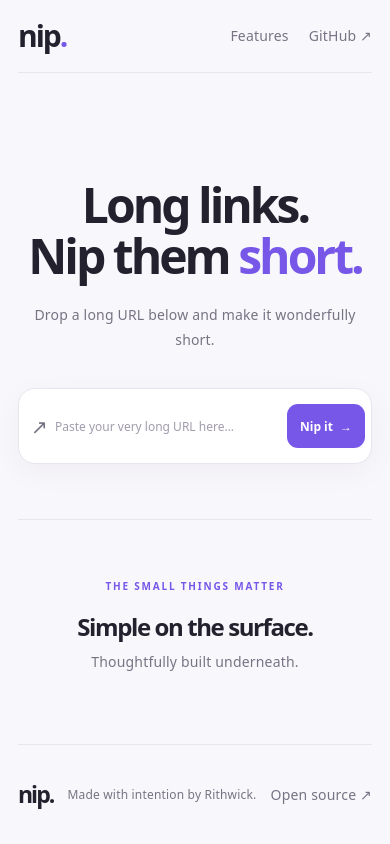
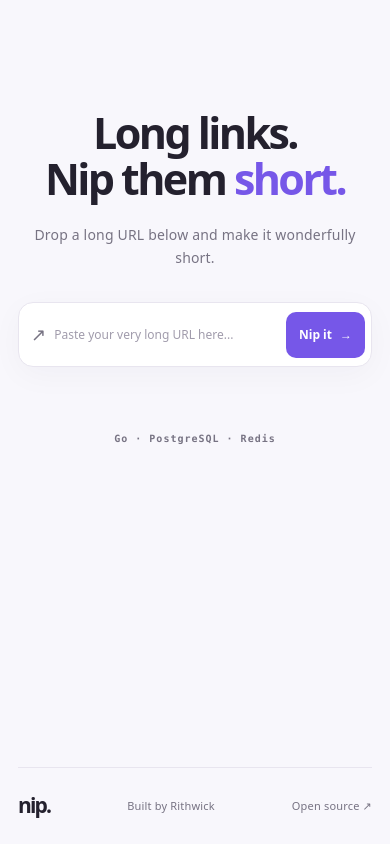
Before and after one commit to Dunkrick/url-shortener, a React (Vite) app in the folder frontend/: page / in a window 390 px wide. Built offline with nearby package versions, Linux system fonts and the light colour scheme.

Commit message:
fix: update the page to be minimal and functional

```diff
--- a/frontend/src/App.css
+++ b/frontend/src/App.css
@@ -1,88 +1,32 @@
 .page {
-  width: min(100% - 48px, 1120px);
+  width: min(100% - 56px, 1120px);
   min-height: 100svh;
   margin-inline: auto;
   display: flex;
   flex-direction: column;
 }
 
-.site-header {
-  height: 88px;
-  display: flex;
-  align-items: center;
-  justify-content: space-between;
-  border-bottom: 1px solid var(--border);
-}
-
-.wordmark,
-.footer-wordmark {
-  color: var(--text);
-  text-decoration: none;
-  font-size: 30px;
-  font-weight: 800;
-  letter-spacing: -2px;
-}
-
-.wordmark span {
-  color: var(--accent);
-}
-
-.header-links {
-  display: flex;
-  align-items: center;
-  gap: 32px;
-}
-
-.header-links a,
-.site-footer > a:last-child {
-  color: var(--muted);
-  font-size: 14px;
-  text-decoration: none;
-  transition: color 160ms ease;
-}
-
-.header-links a:hover,
-.site-footer > a:last-child:hover {
-  color: var(--accent);
-}
-
 main {
   flex: 1;
+  display: flex;
+  flex-direction: column;
 }
 
 .hero {
-  max-width: 760px;
+  width: 100%;
+  max-width: 900px;
   margin: 0 auto;
-  padding: 104px 0 72px;
+  padding: clamp(90px, 15vh, 160px) 0 80px;
   text-align: center;
 }
 
-.eyebrow {
-  display: inline-flex;
-  align-items: center;
-  gap: 9px;
-  padding: 8px 13px;
-  border: 1px solid var(--border);
-  border-radius: 999px;
-  color: var(--muted);
-  font-size: 12px;
-  letter-spacing: 0.2px;
-}
-
-.status-dot {
-  width: 7px;
-  height: 7px;
-  border-radius: 50%;
-  background: var(--accent);
-}
-
 .hero h1 {
-  margin: 27px 0 20px;
+  margin: 0 0 26px;
   color: var(--text);
-  font-size: clamp(48px, 7vw, 76px);
+  font-size: clamp(48px, 7vw, 88px);
   font-weight: 750;
-  letter-spacing: -5px;
-  line-height: 1.06;
+  letter-spacing: -0.065em;
+  line-height: 1.08;
 }
 
 .accent-text {
@@ -90,26 +34,26 @@ main {
 }
 
 .hero-description {
-  max-width: 460px;
+  max-width: 480px;
   margin: 0 auto;
   color: var(--muted);
   font-size: 16px;
-  line-height: 1.8;
+  line-height: 1.7;
 }
 
 .url-form {
   width: 100%;
   min-height: 76px;
-  margin-top: 36px;
+  margin-top: 42px;
   padding: 8px;
   display: flex;
   align-items: center;
   gap: 12px;
+  box-sizing: border-box;
   border: 1px solid var(--border);
-  border-radius: 17px;
+  border-radius: 19px;
   background: var(--surface);
-  box-shadow: 0 8px 30px rgba(36, 33, 46, 0.045);
-  box-sizing: border-box;
+  box-shadow: 0 8px 32px rgba(36, 33, 46, 0.035);
   transition:
     border-color 160ms ease,
     box-shadow 160ms ease;
@@ -117,13 +61,14 @@ main {
 
 .url-form:focus-within {
   border-color: var(--accent);
-  box-shadow: 0 0 0 4px rgba(118, 87, 232, 0.1);
+  box-shadow: 0 0 0 4px rgba(118, 87, 232, 0.09);
 }
 
 .input-icon {
-  padding-left: 12px;
+  padding-left: 14px;
   color: var(--muted);
-  font-size: 20px;
+  font-size: 21px;
+  flex-shrink: 0;
 }
 
 .url-form input {
@@ -131,12 +76,12 @@ main {
   min-width: 0;
   flex: 1;
   padding: 14px 0;
-  border: none;
+  border: 0;
   outline: none;
   background: transparent;
   color: var(--text);
   font: inherit;
-  font-size: 14px;
+  font-size: 15px;
 }
 
 .url-form input::placeholder {
@@ -144,20 +89,20 @@ main {
 }
 
 .url-form button {
-  min-height: 48px;
-  padding: 0 21px;
+  min-height: 54px;
+  padding: 0 24px;
   display: inline-flex;
   align-items: center;
   justify-content: center;
-  gap: 13px;
+  gap: 14px;
   flex-shrink: 0;
-  border: none;
-  border-radius: 11px;
+  border: 0;
+  border-radius: 13px;
   background: var(--accent);
   color: #fff;
   font: inherit;
   font-size: 14px;
-  font-weight: 600;
+  font-weight: 650;
   cursor: pointer;
   transition:
     background 160ms ease,
@@ -169,113 +114,35 @@ main {
   transform: translateY(-1px);
 }
 
+.url-form button:active {
+  transform: translateY(0);
+}
+
 .url-form button:focus-visible,
-.header-links a:focus-visible,
 .site-footer a:focus-visible {
   outline: 3px solid var(--accent);
   outline-offset: 4px;
 }
 
 .form-note {
-  margin-top: 15px;
+  margin-top: 14px;
   color: var(--muted);
   font-size: 12px;
 }
 
-.hero-decoration {
-  margin-top: 72px;
-  display: flex;
-  align-items: center;
-  justify-content: center;
-  gap: 18px;
-}
-
-.decoration-line {
-  width: 65px;
-  height: 1px;
-  background: var(--border);
-}
-
-.decoration-label {
+.tech-stack {
+  margin-top: 0;
+  padding: 0 0 48px;
   color: var(--muted);
+  text-align: center;
   font-family: var(--mono);
-  font-size: 10px;
+  font-size: 12px;
+  font-weight: 600;
   letter-spacing: 1.5px;
 }
 
-.features-section {
-  padding: 65px 0 85px;
-  border-top: 1px solid var(--border);
-}
-
-.section-heading {
-  text-align: center;
-}
-
-.section-kicker {
-  color: var(--accent);
-  font-size: 10px;
-  font-weight: 700;
-  letter-spacing: 1.8px;
-}
-
-.section-heading h2 {
-  margin: 15px 0 8px;
-  color: var(--text);
-  font-size: clamp(24px, 4vw, 34px);
-  font-weight: 650;
-  letter-spacing: -1.4px;
-}
-
-.section-heading > p:last-child {
-  color: var(--muted);
-  font-size: 14px;
-}
-
-.features-grid {
-  margin-top: 44px;
-  display: grid;
-  grid-template-columns: repeat(3, minmax(0, 1fr));
-  gap: 18px;
-}
-
-.feature {
-  padding: 25px;
-  border: 1px solid var(--border);
-  border-radius: 15px;
-  background: rgba(255, 255, 255, 0.65);
-  transition:
-    border-color 180ms ease,
-    transform 180ms ease;
-}
-
-.feature:hover {
-  transform: translateY(-3px);
-  border-color: #cec5f5;
-}
-
-.feature-number {
-  color: var(--accent);
-  font-family: var(--mono);
-  font-size: 11px;
-}
-
-.feature h3 {
-  margin: 26px 0 9px;
-  color: var(--text);
-  font-size: 16px;
-  font-weight: 650;
-  letter-spacing: -0.3px;
-}
-
-.feature p {
-  color: var(--muted);
-  font-size: 13px;
-  line-height: 1.8;
-}
-
 .site-footer {
-  min-height: 85px;
+  min-height: 82px;
   display: flex;
   align-items: center;
   justify-content: space-between;
@@ -284,100 +151,26 @@ main {
 }
 
 .footer-wordmark {
-  font-size: 23px;
+  color: var(--text);
+  font-size: 24px;
+  font-weight: 800;
+  letter-spacing: -1.8px;
+  text-decoration: none;
 }
 
-.site-footer p {
+.site-footer p,
+.site-footer > a:last-child {
   color: var(--muted);
-  font-size: 12px;
+  font-size: 13px;
 }
 
-@media (max-width: 640px) {
-  .page {
-    width: calc(100% - 36px);
-  }
-
-  .site-header {
-    height: 72px;
-  }
-
-  .header-links {
-    gap: 20px;
-  }
-
-  .hero {
-    padding: 80px 0 55px;
-  }
-
-  .hero h1 {
-    letter-spacing: -3px;
-  }
-
-  .hero-description {
-    max-width: 340px;
-    font-size: 14px;
-  }
-
-  .url-form {
-    gap: 7px;
-    padding: 6px;
-  }
-
-  .input-icon {
-    padding-left: 6px;
-  }
-
-  .url-form input {
-    font-size: 12px;
-  }
-
-  .url-form button {
-    min-height: 44px;
-    padding: 0 13px;
-    gap: 7px;
-    font-size: 12px;
-  }
-
-  .hero-decoration {
-    margin-top: 55px;
-  }
-
-  .features-section {
-    padding: 55px 0;
-  }
-
-  .features-grid {
-    grid-template-columns: 1fr;
-    gap: 12px;
-    margin-top: 32px;
-  }
-
-  .feature {
-    padding: 22px;
-  }
-
-  .feature h3 {
-    margin-top: 17px;
-  }
-
-  .site-footer {
-    min-height: 100px;
-    flex-wrap: wrap;
-    justify-content: space-between;
-    gap: 10px;
-    padding: 18px 0;
-    box-sizing: border-box;
-  }
+.site-footer > a:last-child {
+  text-decoration: none;
+  transition: color 160ms ease;
 }
 
-@media (prefers-reduced-motion: reduce) {
-  *,
-  *::before,
-  *::after {
-    scroll-behavior: auto !important;
-    transition-duration: 0.01ms !important;
-    animation-duration: 0.01ms !important;
-  }
+.site-footer > a:last-child:hover {
+  color: var(--accent);
 }
 
 .sr-only {
@@ -391,3 +184,98 @@ main {
   white-space: nowrap;
   border: 0;
 }
+
+@media (max-width: 640px) {
+  .page {
+    width: calc(100% - 36px);
+  }
+
+  .hero {
+    padding: clamp(85px, 13vh, 120px) 0 60px;
+  }
+
+  .hero h1 {
+    margin-bottom: 20px;
+    font-size: clamp(43px, 10vw, 60px);
+    letter-spacing: -0.06em;
+  }
+
+  .hero-description {
+    max-width: 340px;
+    font-size: 14px;
+  }
+
+  .url-form {
+    min-height: 64px;
+    margin-top: 32px;
+    padding: 6px;
+    gap: 8px;
+    border-radius: 15px;
+  }
+
+  .input-icon {
+    padding-left: 6px;
+    font-size: 18px;
+  }
+
+  .url-form input {
+    font-size: 12px;
+  }
+
+  .url-form button {
+    min-height: 46px;
+    padding: 0 13px;
+    gap: 8px;
+    border-radius: 10px;
+    font-size: 12px;
+  }
+
+  .tech-stack {
+    padding-bottom: 36px;
+    font-size: 10px;
+    letter-spacing: 1px;
+  }
+
+  .site-footer {
+    min-height: 76px;
+    gap: 10px;
+  }
+
+  .footer-wordmark {
+    font-size: 21px;
+  }
+
+  .site-footer p,
+  .site-footer > a:last-child {
+    font-size: 11px;
+  }
+}
+
+@media (max-width: 380px) {
+  .page {
+    width: calc(100% - 28px);
+  }
+
+  .url-form {
+    gap: 5px;
+  }
+
+  .url-form button {
+    padding-inline: 10px;
+  }
+
+  .site-footer {
+    flex-wrap: wrap;
+    padding-block: 14px;
+  }
+}
+
+@media (prefers-reduced-motion: reduce) {
+  *,
+  *::before,
+  *::after {
+    scroll-behavior: auto !important;
+    transition-duration: 0.01ms !important;
+    animation-duration: 0.01ms !important;
+  }
+}
--- a/frontend/src/App.tsx
+++ b/frontend/src/App.tsx
@@ -11,23 +11,6 @@ function App() {
 
   return (
     <div className="page">
-      <header className="site-header">
-        <a className="wordmark" href="/" aria-label="Nip home">
-          nip<span>.</span>
-        </a>
-
-        <nav className="header-links" aria-label="Main navigation">
-          <a href="#features">Features</a>
-          <a
-            href="https://github.com/Dunkrick/url-shortener"
-            target="_blank"
-            rel="noreferrer"
-          >
-            GitHub ↗
-          </a>
-        </nav>
-      </header>
-
       <main>
         <section className="hero" aria-labelledby="hero-title">
           <h1 id="hero-title">
@@ -69,11 +52,7 @@ function App() {
           id="features"
           aria-labelledby="features-title"
         >
-          <div className="section-heading">
-            <p className="section-kicker">THE SMALL THINGS MATTER</p>
-            <h2 id="features-title">Simple on the surface.</h2>
-            <p>Thoughtfully built underneath.</p>
-          </div>
+          <p className="tech-stack">Go · PostgreSQL · Redis</p>
         </section>
       </main>
 
@@ -82,7 +61,7 @@ function App() {
           nip.
         </a>
 
-        <p>Made with intention by Rithwick.</p>
+        <p>Built by Rithwick</p>
 
         <a
           href="https://github.com/Dunkrick/url-shortener"
```
